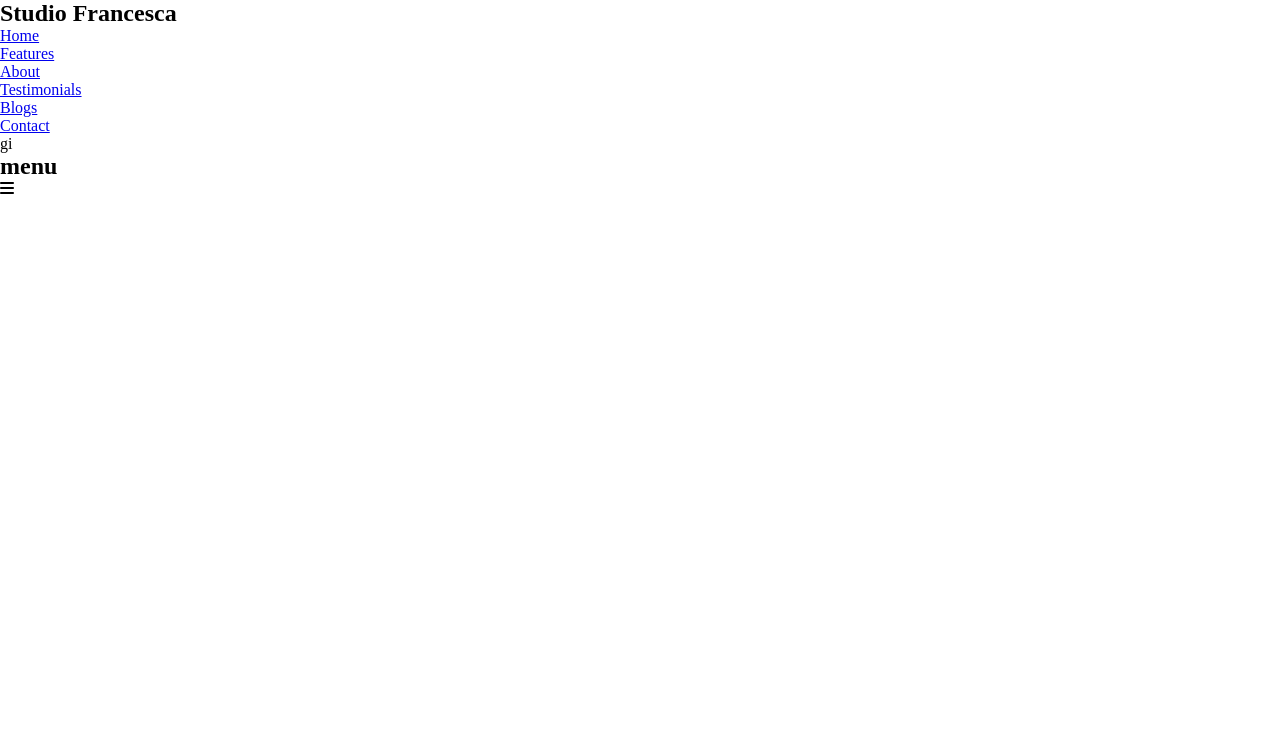
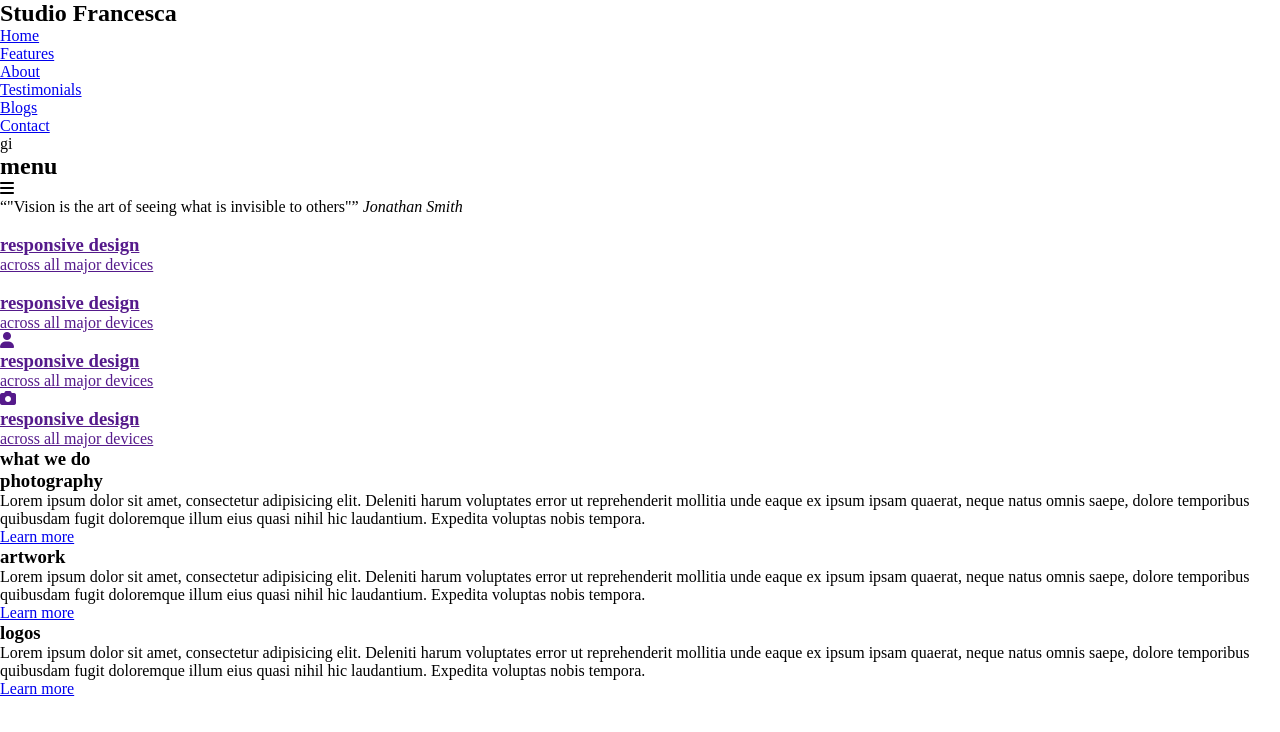
Before and after one commit to mauroblesg/class-7-nov, a plain HTML site: page index.html in a window 1280 px wide. Drawn offline with Linux system fonts and the light colour scheme.

Commit message:
Main, About

```diff
--- a/index.html
+++ b/index.html
@@ -37,5 +37,65 @@
     <header>
         <article></article>
     </header>
+    <main>
+        <section class="features" id="features">
+            <blockquote>
+                <q>"Vision is the art of seeing what is invisible to others"</q>
+                <cite>Jonathan Smith</cite>
+            </blockquote>
+            <article>
+                <a href="">
+                    <i class=" fa-solid fa-hart"></i>
+                    <h3>responsive design</h3>
+                    <p>across all major devices</p>
+                </a>
+                <a href="">
+                    <i class=" fa-solid fa-megaphone"></i>
+                    <h3>responsive design</h3>
+                    <p>across all major devices</p>
+                </a>
+                <a href="">
+                    <i class=" fa-solid fa-user"></i>
+                    <h3>responsive design</h3>
+                    <p>across all major devices</p>
+                </a>
+                <a href="">
+                    <i class=" fa-solid fa-camera"></i>
+                    <h3>responsive design</h3>
+                    <p>across all major devices</p>
+                </a>
+            </article>
+        </section>
+        <section class="about" id="about">
+            <article>
+                <aside><span></span></aside>
+                <h3>what we do</h3>
+                    <aside><span></span></aside>
+            </article>
+            <section>
+                <article>
+                    <h3>photography</h3>
+                    <p>
+                        Lorem ipsum dolor sit amet, consectetur adipisicing elit. Deleniti harum voluptates error ut reprehenderit mollitia unde eaque ex ipsum ipsam quaerat, neque natus omnis saepe, dolore temporibus quibusdam fugit doloremque illum eius quasi nihil hic laudantium. Expedita voluptas nobis tempora.
+                    </p>
+                    <a href="#">Learn more</a>
+                </article>
+                <article>
+                    <h3>artwork</h3>
+                    <p>
+                        Lorem ipsum dolor sit amet, consectetur adipisicing elit. Deleniti harum voluptates error ut reprehenderit mollitia unde eaque ex ipsum ipsam quaerat, neque natus omnis saepe, dolore temporibus quibusdam fugit doloremque illum eius quasi nihil hic laudantium. Expedita voluptas nobis tempora.
+                    </p>
+                    <a href="#">Learn more</a>
+                </article>
+                <article>
+                    <h3>logos</h3>
+                    <p>
+                        Lorem ipsum dolor sit amet, consectetur adipisicing elit. Deleniti harum voluptates error ut reprehenderit mollitia unde eaque ex ipsum ipsam quaerat, neque natus omnis saepe, dolore temporibus quibusdam fugit doloremque illum eius quasi nihil hic laudantium. Expedita voluptas nobis tempora.
+                    </p>
+                    <a href="#">Learn more</a>
+                </article>
+            </section>
+        </section>
+    </main>
 </body>
 </html>
```
